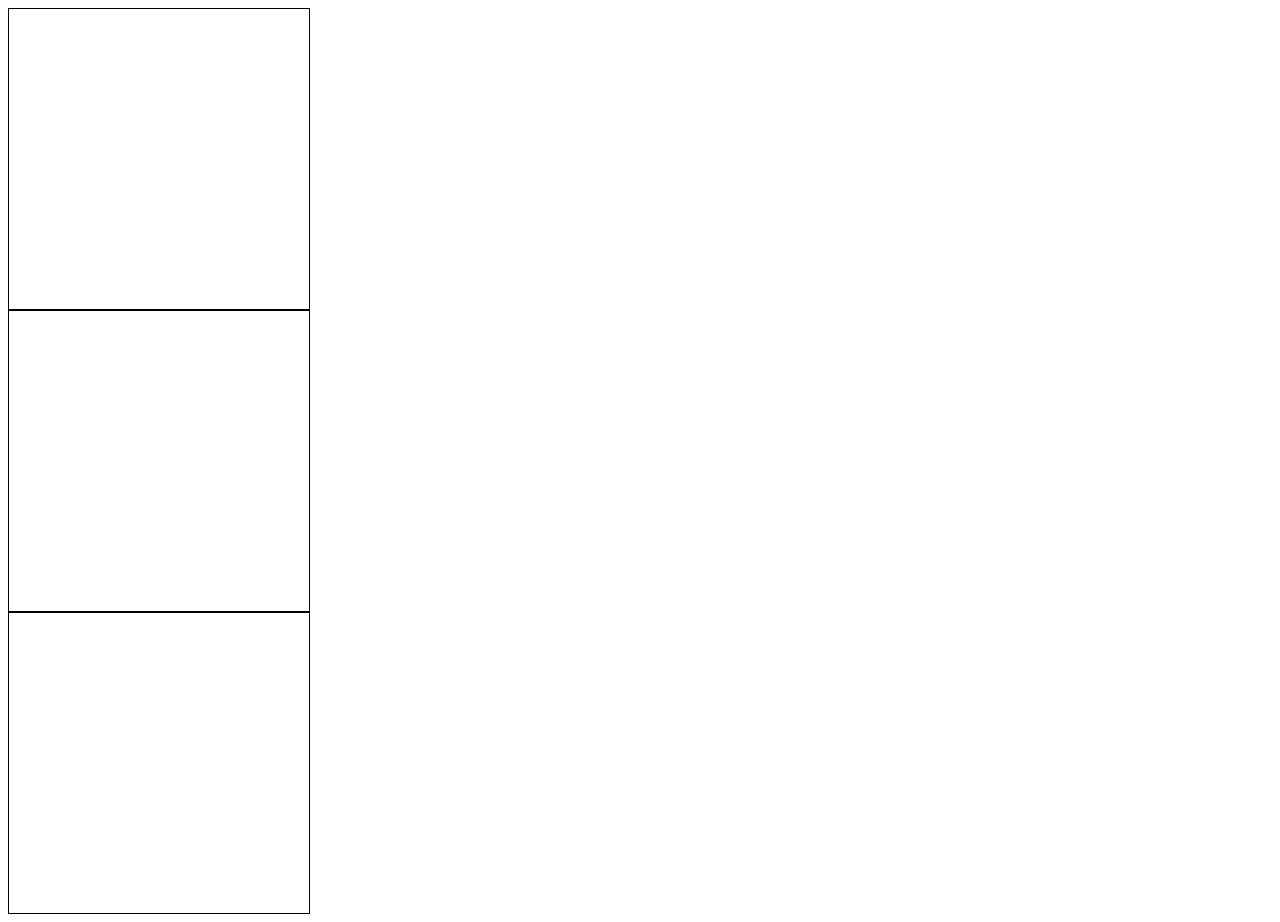
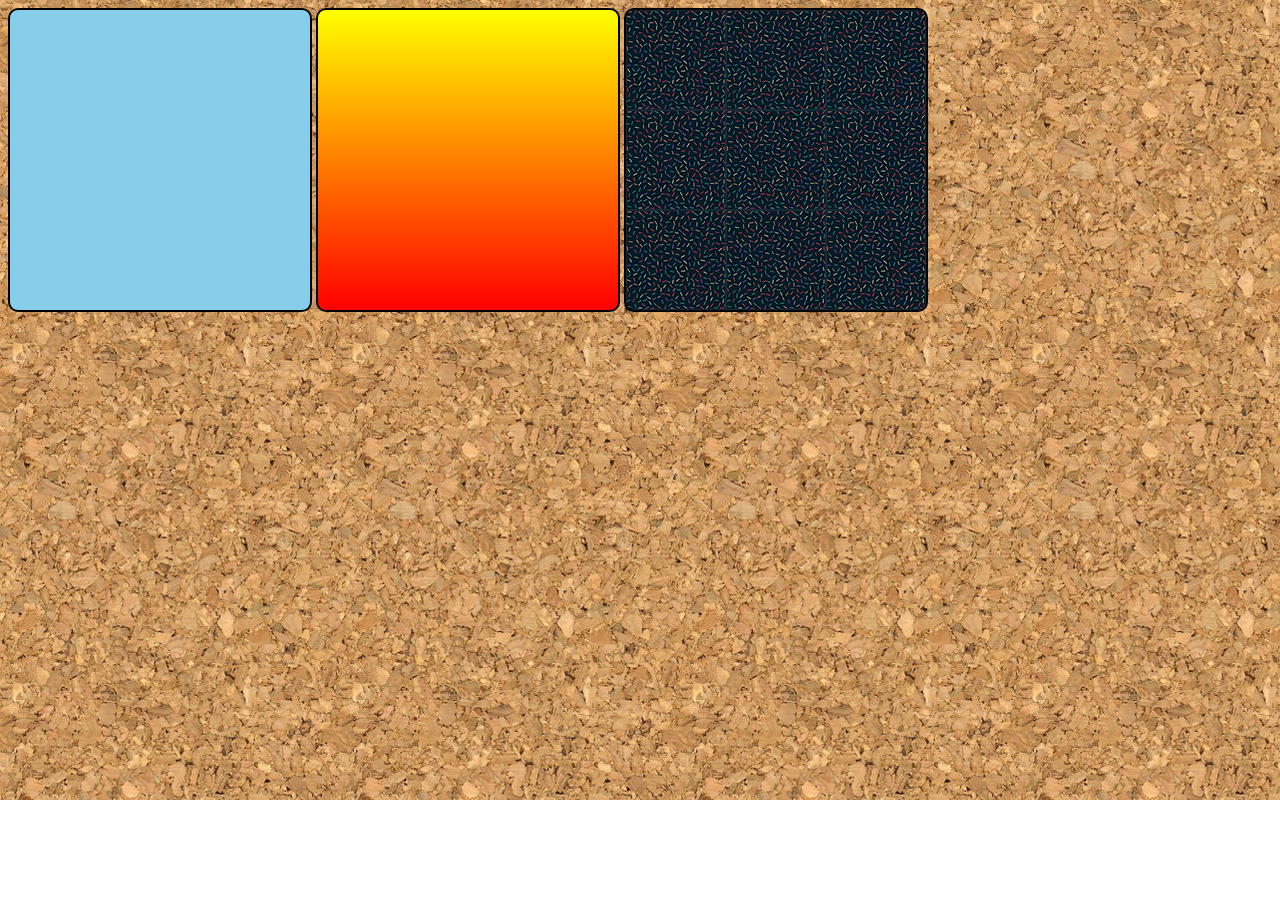
Before and after one commit to luhenriquesilva/htmlcss, a plain HTML site: page exercicio modulo 03/ex21 capitulo 19/fundo01.html in a window 1280 px wide. After the commit the page ends 800 px from the top, so only its background shows below. Drawn offline with Linux system fonts and the light colour scheme.

Commit message:
atualização

```diff
--- a/exercicio modulo 03/ex21 capitulo 19/fundo01.html
+++ b/exercicio modulo 03/ex21 capitulo 19/fundo01.html
@@ -6,21 +6,38 @@
     <meta name="viewport" content="width=device-width, initial-scale=1.0">
     <title>Teste de Imagem de Fundo</title>
     <style>
+        body{
+            background-image: url(imagens/wallpaper001.jpg);
+        }
+
         div.quadrado{
-            border: 1px solid black;
+            display: inline-block;
+            border: 2px solid black;
+            border-radius: 10px;
+            background-color: lightgray;
             width: 300px;
             height: 300px;
+        }
+
+        div#q1{
+            background: skyblue;
+        }
+        div#q2{
+            background-image: linear-gradient(to bottom, yellow, red);
+        }
+        div#q3{
+            background-image: url(imagens/pattern001.png);
         }
     </style>
 </head>
 <body>
-    <div class="quadrado">
+    <div class="quadrado" id="q1">
 
     </div>
-    <div class="quadrado">
+    <div class="quadrado" id="q2">
 
     </div>
-    <div class="quadrado">
+    <div class="quadrado" id="q3">
 
     </div>
 </body>
```
